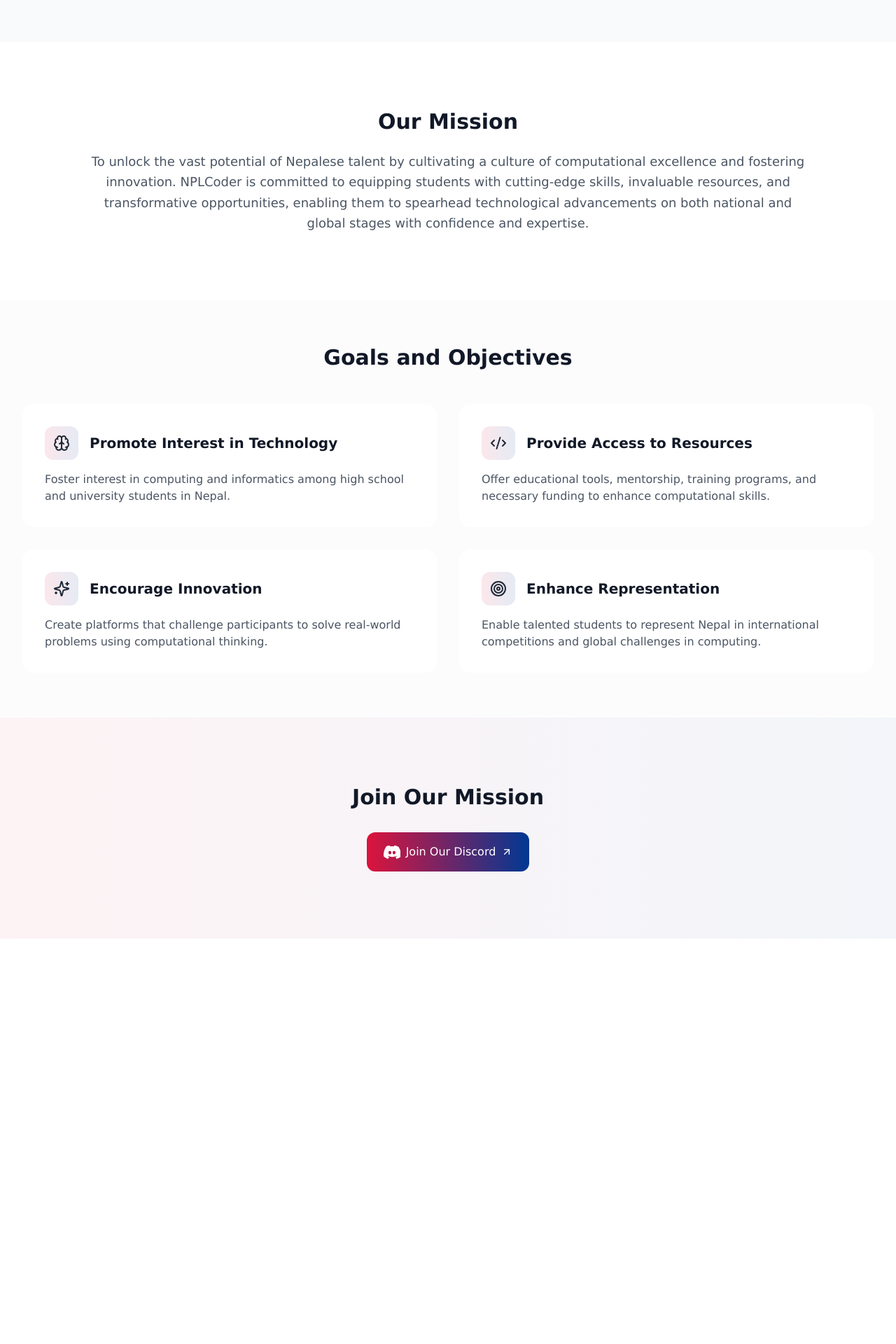
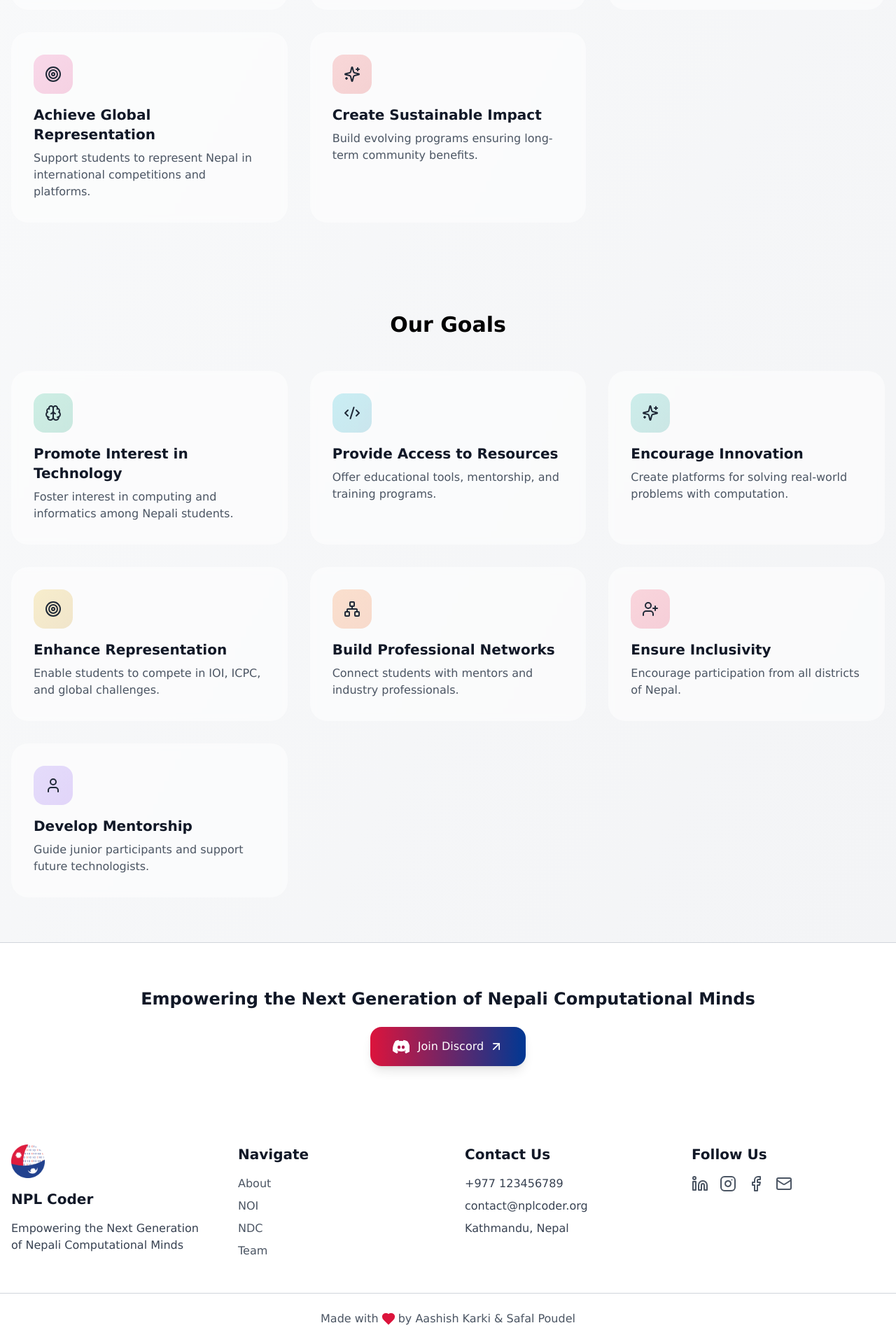
Before and after one commit to npl-coder/nplcoder, a Next.js app: page /about in a window 1280 px wide. Shown: the part 1040-2960 px from the top of the page at 70% size. Before the commit the page ends 2381 px from the top, so only its background shows below. Built offline with nearby package versions, Linux system fonts and the light colour scheme.

Commit message:
added footer, fixed button and events

```diff
--- a/app/about/page.jsx
+++ b/app/about/page.jsx
@@ -1,159 +1,175 @@
 import React from 'react';
-import { ArrowUpRight, Target, Rocket, Users, Globe, Brain, Code2, Sparkles } from 'lucide-react';
-import Register from '@/components/Register';
+import { ArrowUpRight, Target, Rocket, Users, Globe, Brain, Code2, Sparkles, Network, UserPlus, User } from 'lucide-react';
 
 const AboutUs = () => {
-  return (
-<main className="min-h-screen bg-white dark:bg-gradient-to-br dark:from-[#0d0f15] dark:via-[#2C3043] dark:to-[#1a1d2c]">
-<section className="relative overflow-hidden mx-auto px-4 lg:px-8 pt-12 lg:pt-20">
-
-        <div className="max-w-7xl mx-auto px-4 sm:px-6 lg:px-8 pt-20 pb-16">
-          <div className="text-center">
-            <h1 className="text-3xl md:text-5xl font-bold text-gray-900 dark:text-white tracking-tight">
-              <span className="block mt-2 bg-gradient-to-r from-[#DC143C] to-[#003893] bg-clip-text text-transparent">
-                <img src='./images/NPLCoder.png' className="w-16 h-16 inline-block -mt-2 mr-2">
-                </img>
-                NPLCoder
-              </span>
-            </h1>
-          </div>
-        </div>
-      </section>
-
-      <section className="py-24 bg-gray-50 dark:bg-transparent">
-        <div className="max-w-7xl mx-auto px-4">
-          <div className="grid lg:grid-cols-2 gap-16 items-center">
-            <div>
-              <h2 className="text-3xl font-bold text-gray-900 dark:text-white mb-6">Our Vision</h2>
-              <p className="text-gray-600 dark:text-gray-300 text-lg mb-8">
-                We envision a future where every student in Nepal, irrespective of their background or location, has equal access to high-quality technology education.
-              </p>
-              <div className="grid gap-6">
-                {[
+  const values = [
     {
       icon: <Globe className="w-6 h-6" />,
       title: "Bridge the Educational Divide",
-                    description: "Make coding and technological learning resources available to students in both urban and rural areas."
+      description: "Make coding and technological learning resources available to students in both urban and rural areas.",
+      color: "from-blue-500/20 to-blue-600/20"
     },
     {
       icon: <Users className="w-6 h-6" />,
       title: "Empower the Youth",
-                    description: "Equip students with the skills and confidence needed to excel in the global tech landscape."
+      description: "Equip students with the skills and confidence needed to excel in the global tech landscape.",
+      color: "from-indigo-500/20 to-indigo-600/20"
     },
     {
       icon: <Rocket className="w-6 h-6" />,
       title: "Drive National Growth",
-                    description: "Contribute to the development of Nepal as a hub for technological innovation."
+      description: "Contribute to Nepal's development as a hub for technological innovation.",
+      color: "from-purple-500/20 to-purple-600/20"
+    },
+    {
+      icon: <Target className="w-6 h-6" />,
+      title: "Achieve Global Representation",
+      description: "Support students to represent Nepal in international competitions and platforms.",
+      color: "from-pink-500/20 to-pink-600/20"
+    },
+    {
+      icon: <Sparkles className="w-6 h-6" />,
+      title: "Create Sustainable Impact",
+      description: "Build evolving programs ensuring long-term community benefits.",
+      color: "from-red-500/20 to-red-600/20"
     }
-                ].map((item, idx) => (
-                  <div key={idx} className="flex gap-4 p-6 bg-white dark:bg-white/5 rounded-2xl hover:shadow-lg transition-all">
-                    <div className="w-12 h-12 rounded-xl bg-gradient-to-r from-[#DC143C]/10 to-[#003893]/10 flex items-center justify-center text-gray-800 dark:text-white">
+  ];
+
+  const goals = [
+    {
+      icon: <Brain className="w-6 h-6" />,
+      title: "Promote Interest in Technology",
+      description: "Foster interest in computing and informatics among Nepali students.",
+      color: "from-emerald-500/20 to-emerald-600/20"
+    },
+    {
+      icon: <Code2 className="w-6 h-6" />,
+      title: "Provide Access to Resources",
+      description: "Offer educational tools, mentorship, and training programs.",
+      color: "from-cyan-500/20 to-cyan-600/20"
+    },
+    {
+      icon: <Sparkles className="w-6 h-6" />,
+      title: "Encourage Innovation",
+      description: "Create platforms for solving real-world problems with computation.",
+      color: "from-teal-500/20 to-teal-600/20"
+    },
+    {
+      icon: <Target className="w-6 h-6" />,
+      title: "Enhance Representation",
+      description: "Enable students to compete in IOI, ICPC, and global challenges.",
+      color: "from-yellow-500/20 to-yellow-600/20"
+    },
+    {
+      icon: <Network className="w-6 h-6" />,
+      title: "Build Professional Networks",
+      description: "Connect students with mentors and industry professionals.",
+      color: "from-orange-500/20 to-orange-600/20"
+    },
+    {
+      icon: <UserPlus className="w-6 h-6" />,
+      title: "Ensure Inclusivity",
+      description: "Encourage participation from all districts of Nepal.",
+      color: "from-rose-500/20 to-rose-600/20"
+    },
+    {
+      icon: <User className="w-6 h-6" />,
+      title: "Develop Mentorship",
+      description: "Guide junior participants and support future technologists.",
+      color: "from-violet-500/20 to-violet-600/20"
+    }
+  ];
+
+  return (
+    <main className="min-h-screen bg-gradient-to-br from-gray-50 to-gray-100 dark:from-[#0d0f15] dark:via-[#2C3043] dark:to-[#1a1d2c]">
+<section className="relative overflow-hidden mx-auto lg:px-8 pt-24 lg:pt-[220px]">
+  <div className="max-w-7xl mx-auto px-4">
+    <div className="grid grid-cols-1 lg:grid-cols-2 gap-8 items-center">
+      <div className="relative group flex justify-center lg:justify-start">
+        <div className="relative z-10 rounded-3xl overflow-hidden">
+          <img
+            src="./images/NPLCoder.png"
+            alt="About NPLCoder"
+            className="w-48 h-48 lg:w-64 lg:h-64 object-cover transform group-hover:scale-105 transition-transform duration-500"
+          />
+        </div>
+        <div className="absolute -inset-4 bg-gradient-to-r from-[#DC143C]/20 to-[#003893]/20 rounded-3xl blur-lg group-hover:blur-xl transition-all duration-500 -z-10" />
+      </div>
+
+      <div className="space-y-6 text-center lg:text-left">
+        <h2 className="text-3xl font-bold text-black dark:text-white">
+          About NPLCoder
+        </h2>
+        <div className="space-y-4 text-gray-600 dark:text-gray-300">
+          <p className="text-lg leading-relaxed">
+            NPLCoder is dedicated to fostering technological innovation and excellence among Nepalese students. We believe in the power of education to transform lives and communities.
+          </p>
+          <p className="text-lg leading-relaxed">
+            Our platform serves as a bridge between talented students and the resources they need to excel in the global tech landscape. Through mentorship, training, and hands-on experience, we're building the next generation of tech leaders.
+          </p>
+          <p className="text-lg leading-relaxed">
+            By focusing on both urban and rural areas, we ensure that opportunities in technology education are accessible to all students across Nepal, regardless of their background or location.
+          </p>
+        </div>
+      </div>
+    </div>
+  </div>
+</section>
+      <section className="py-16">
+        <div className="max-w-7xl mx-auto px-4">
+          <h2 className="text-3xl font-bold text-center mb-12 text-black dark:text-white bg-clip-text text-transparent">
+            Our Values
+          </h2>
+          <div className="grid md:grid-cols-2 lg:grid-cols-3 gap-8">
+            {values.map((item, idx) => (
+              <div
+                key={idx}
+                className="group relative p-8 rounded-3xl bg-white/50 dark:bg-white/5 backdrop-blur-sm hover:shadow-xl transition-all duration-300 hover:-translate-y-1"
+              >
+                <div className={`w-14 h-14 rounded-2xl bg-gradient-to-br ${item.color} flex items-center justify-center text-gray-800 dark:text-white mb-4 group-hover:scale-110 transition-transform duration-300`}>
                   {item.icon}
                 </div>
-                    <div>
                 <h3 className="text-xl font-semibold text-gray-900 dark:text-white mb-2">
                   {item.title}
                 </h3>
                 <p className="text-gray-600 dark:text-gray-300">
                   {item.description}
                 </p>
-                    </div>
-                  </div>
-                ))}
-              </div>
-            </div>
-            <div className="grid grid-cols-2 gap-4">
-              <img src="./images/code-grid1.png" alt="Students coding" className="rounded-2xl shadow-lg w-full h-full object-cover" />
-              <img src="./images/code-grid2.png" alt="Tech workshop" className="rounded-2xl shadow-lg w-full h-full object-cover mt-8" />
-              <img src="./images/code-grid2.png" alt="Rural education" className="rounded-2xl shadow-lg w-full h-full object-cover" />
-              <img src="./images/code-grid1.png" alt="Innovation hub" className="rounded-2xl shadow-lg w-full h-full object-cover mt-8" />
-            </div>
-          </div>
-        </div>
-      </section>
-
-      <section className="relative py-24">
-        <div className="relative max-w-7xl mx-auto px-4">
-          <div className="max-w-5xl mx-auto text-center">
-            <h2 className="text-3xl font-bold text-gray-900 dark:text-white mb-6">Our Mission</h2>
-            <p className="text-lg text-gray-600 dark:text-gray-300 leading-relaxed">
-              To unlock the vast potential of Nepalese talent by cultivating a culture of computational excellence and fostering innovation. NPLCoder is committed to equipping students with cutting-edge skills, invaluable resources, and transformative opportunities, enabling them to spearhead technological advancements on both national and global stages with confidence and expertise.
-            </p>
-          </div>
-        </div>
-      </section>
-
-      <section className="py-16 bg-gray-50/50 dark:bg-gray-900/20">
-        <div className="max-w-7xl mx-auto px-4 sm:px-6 lg:px-8">
-          <h2 className="text-3xl font-bold text-gray-900 dark:text-white text-center mb-12">Goals and Objectives</h2>
-
-          <div className="grid md:grid-cols-2 gap-8">
-            {[
-              {
-                icon: <Brain />,
-                title: "Promote Interest in Technology",
-                description: "Foster interest in computing and informatics among high school and university students in Nepal."
-              },
-              {
-                icon: <Code2 />,
-                title: "Provide Access to Resources",
-                description: "Offer educational tools, mentorship, training programs, and necessary funding to enhance computational skills."
-              },
-              {
-                icon: <Sparkles />,
-                title: "Encourage Innovation",
-                description: "Create platforms that challenge participants to solve real-world problems using computational thinking."
-              },
-              {
-                icon: <Target />,
-                title: "Enhance Representation",
-                description: "Enable talented students to represent Nepal in international competitions and global challenges in computing."
-              }
-            ].map((goal, idx) => (
-              <div key={idx} className="rounded-2xl bg-white dark:bg-white/5 p-8">
-                <div className="flex items-center gap-4 mb-4">
-                  <div className="w-12 h-12 rounded-xl bg-gradient-to-r from-[#DC143C]/10 to-[#003893]/10 flex items-center justify-center text-gray-800 dark:text-white">
-                    {goal.icon}
-                  </div>
-                  <h3 className="text-xl font-semibold text-gray-900 dark:text-white">
-                    {goal.title}
-                  </h3>
-                </div>
-                <p className="text-gray-600 dark:text-gray-300">
-                  {goal.description}
-                </p>
+                <div className="absolute inset-0 rounded-3xl bg-gradient-to-r from-[#DC143C]/0 to-[#003893]/0 group-hover:from-[#DC143C]/5 group-hover:to-[#003893]/5 transition-all duration-300" />
               </div>
             ))}
           </div>
         </div>
       </section>
 
-      <section className="py-24 relative overflow-hidden">
-        <div className="absolute inset-0 bg-gradient-to-r from-[#DC143C]/5 to-[#003893]/5" />
-        <div className="max-w-7xl mx-auto px-4 relative">
-          <div className="text-center">
-            <h2 className="text-3xl font-bold text-gray-900 dark:text-white mb-8">
-              Join Our Mission
+      <section className="py-16 ">
+        <div className="max-w-7xl mx-auto px-4">
+          <h2 className="text-3xl font-bold text-center mb-12 text-black dark:text-white">
+            Our Goals
           </h2>
-            <div className="flex flex-col sm:flex-row gap-4 justify-center">
-              <a href='https://discord.com/invite/kJrvdhmzVd' target='_blank' rel='noreferrer'>
-                <button className="inline-flex hover:scale-105 transition-all items-center justify-center px-6 py-4 rounded-xl text-white bg-gradient-to-r from-[#DC143C] to-[#003893] font-medium">
-                  <svg width="24" height="24" viewBox="0 0 24 24" fill="none" xmlns="http://www.w3.org/2000/svg">
-                    <path
-                      fillRule="evenodd"
-                      clipRule="evenodd"
-                      d="M20.317 4.369a19.791 19.791 0 0 0-4.884-1.528.075.075 0 0 0-.079.037c-.211.375-.447.864-.608 1.25-1.844-.276-3.68-.276-5.486 0-.162-.4-.41-.875-.625-1.25a.075.075 0 0 0-.079-.037A19.736 19.736 0 0 0 3.68 4.369a.07.07 0 0 0-.032.027C.533 9.174-.319 13.874.098 18.511a.081.081 0 0 0 .031.052A19.933 19.933 0 0 0 6.184 21.95a.076.076 0 0 0 .082-.027c.631-.86 1.18-1.767 1.641-2.695a.076.076 0 0 0-.041-.104 13.06 13.06 0 0 1-1.884-.905.076.076 0 0 1-.008-.125c.126-.094.252-.193.373-.295a.075.075 0 0 1 .077-.01c3.952 1.803 8.228 1.803 12.11 0a.075.075 0 0 1 .078.009c.12.102.247.201.374.295a.076.076 0 0 1-.007.125c-.597.35-1.244.657-1.887.905a.076.076 0 0 0-.04.104c.483.928 1.033 1.835 1.641 2.695a.076.076 0 0 0 .082.027 19.89 19.89 0 0 0 6.055-2.908.077.077 0 0 0 .031-.052c.5-5.14-.823-9.795-3.55-14.115a.075.075 0 0 0-.031-.026ZM9.02 15.403c-1.182 0-2.157-1.089-2.157-2.423 0-1.334.946-2.423 2.157-2.423 1.223 0 2.186 1.102 2.157 2.423 0 1.334-.946 2.423-2.157 2.423Zm5.958 0c-1.182 0-2.157-1.089-2.157-2.423 0-1.334.946-2.423 2.157-2.423 1.223 0 2.186 1.102 2.157 2.423 0 1.334-.946 2.423-2.157 2.423Z"
-                      fill="currentColor"
-                    />
-                  </svg>
-                  <p className='pl-2'>Join Our Discord</p>
-                  <ArrowUpRight className="ml-2 w-4 h-4" />
-                </button>
-              </a>
+          <div className="grid md:grid-cols-2 lg:grid-cols-3 gap-8">
+            {goals.map((item, idx) => (
+              <div
+                key={idx}
+                className="group relative p-8 rounded-3xl bg-white/50 dark:bg-white/5 backdrop-blur-sm hover:shadow-xl transition-all duration-300 hover:-translate-y-1"
+              >
+                <div className={`w-14 h-14 rounded-2xl bg-gradient-to-br ${item.color} flex items-center justify-center text-gray-800 dark:text-white mb-4 group-hover:scale-110 transition-transform duration-300`}>
+                  {item.icon}
                 </div>
+                <h3 className="text-xl font-semibold text-gray-900 dark:text-white mb-2">
+                  {item.title}
+                </h3>
+                <p className="text-gray-600 dark:text-gray-300">
+                  {item.description}
+                </p>
+                <div className="absolute inset-0 rounded-3xl bg-gradient-to-r from-[#DC143C]/0 to-[#003893]/0 group-hover:from-[#DC143C]/5 group-hover:to-[#003893]/5 transition-all duration-300" />
+              </div>
+            ))}
           </div>
         </div>
       </section>
+
+
     </main>
   );
 };
--- a/app/layout.tsx
+++ b/app/layout.tsx
@@ -2,7 +2,7 @@ import type { Metadata } from "next";
 import "./globals.css";
 import { ThemeProvider } from "@/components/theme-provider";
 import Nav from "@/components/Nav";
-
+import Footer from "@/components/Footer";
 
 export const metadata: Metadata = {
   title: "NPLCoder",
@@ -14,7 +14,10 @@ export default function RootLayout({ children }: { children: React.ReactNode })
       <body className="font-verdana antialiased">
         <ThemeProvider>
         <Nav/>
-        {children}</ThemeProvider>
+        {children}
+
+
+        <Footer/></ThemeProvider>
 
       </body>
     </html>
--- /dev/null
+++ b/components/Footer.jsx
@@ -0,0 +1,139 @@
+import React from 'react';
+import Link from 'next/link';
+import Image from 'next/image';
+import { Linkedin,Heart, Instagram, Facebook, ArrowUpRight, Mail } from 'lucide-react';
+
+const SocialIcon = ({ icon: Icon, href = "#", className = "" }) => (
+  <Link
+    href={href}
+    target="_blank"
+    rel="noopener noreferrer"
+    className={`text-gray-600 dark:text-gray-300 hover:text-black dark:hover:text-white transition-colors ${className}`}
+  >
+    <Icon className="w-6 h-6" />
+  </Link>
+);
+
+const socialIcons = [
+  { icon: Linkedin, platform: 'https://www.linkedin.com/company/nplcoder/' },
+  { icon: Instagram, platform: 'https://www.instagram.com/nplcoder/' },
+  { icon: Facebook, platform: 'https://www.facebook.com/nplcoder/' },
+  { icon: Mail, platform: 'mailto:hello@incubatenepal.com' }
+];
+
+const quickLinks = [
+  { href: "/about", text: "About" },
+  { href: "/noi", text: "NOI" },
+  { href: "/ndc", text: "NDC" },
+  { href: "/team", text: "Team" }
+];
+
+const contactInfo = [
+  "+977 123456789",
+  "contact@nplcoder.org",
+  "Kathmandu, Nepal"
+];
+
+const Footer = () => {
+  return (
+    <footer className="relative border-t border-gray-300 dark:border-gray-800 bg-white dark:bg-[#24293d] text-gray-800 dark:text-gray-300">
+      <div className="absolute inset-0 w-full h-full">
+        <div className="absolute inset-0 bg-white dark:bg-[#24293d]" />
+      </div>
+
+      <div className="relative">
+        <section className="py-16">
+          <div className="max-w-7xl mx-auto px-4">
+            <div className="flex flex-col justify-center items-center text-center">
+              <h1 className="text-2xl font-semibold mb-6 text-gray-900 dark:text-white">
+                Empowering the Next Generation of Nepali Computational Minds
+              </h1>
+
+              <a
+                href='https://discord.com/invite/kJrvdhmzVd'
+                target='_blank'
+                rel='noreferrer'
+                className="group"
+              >
+                <button className="inline-flex items-center justify-center px-8 py-4 rounded-2xl text-white bg-gradient-to-r from-[#DC143C] to-[#003893] font-medium shadow-lg hover:shadow-xl transition-all duration-300 hover:-translate-y-1">
+                  <svg width="24" height="24" viewBox="0 0 24 24" fill="none" xmlns="http://www.w3.org/2000/svg">
+                  <path
+                      fillRule="evenodd"
+                      clipRule="evenodd"
+                      d="M20.317 4.369a19.791 19.791 0 0 0-4.884-1.528.075.075 0 0 0-.079.037c-.211.375-.447.864-.608 1.25-1.844-.276-3.68-.276-5.486 0-.162-.4-.41-.875-.625-1.25a.075.075 0 0 0-.079-.037A19.736 19.736 0 0 0 3.68 4.369a.07.07 0 0 0-.032.027C.533 9.174-.319 13.874.098 18.511a.081.081 0 0 0 .031.052A19.933 19.933 0 0 0 6.184 21.95a.076.076 0 0 0 .082-.027c.631-.86 1.18-1.767 1.641-2.695a.076.076 0 0 0-.041-.104 13.06 13.06 0 0 1-1.884-.905.076.076 0 0 1-.008-.125c.126-.094.252-.193.373-.295a.075.075 0 0 1 .077-.01c3.952 1.803 8.228 1.803 12.11 0a.075.075 0 0 1 .078.009c.12.102.247.201.374.295a.076.076 0 0 1-.007.125c-.597.35-1.244.657-1.887.905a.076.076 0 0 0-.04.104c.483.928 1.033 1.835 1.641 2.695a.076.076 0 0 0 .082.027 19.89 19.89 0 0 0 6.055-2.908.077.077 0 0 0 .031-.052c.5-5.14-.823-9.795-3.55-14.115a.075.075 0 0 0-.031-.026ZM9.02 15.403c-1.182 0-2.157-1.089-2.157-2.423 0-1.334.946-2.423 2.157-2.423 1.223 0 2.186 1.102 2.157 2.423 0 1.334-.946 2.423-2.157 2.423Zm5.958 0c-1.182 0-2.157-1.089-2.157-2.423 0-1.334.946-2.423 2.157-2.423 1.223 0 2.186 1.102 2.157 2.423 0 1.334-.946 2.423-2.157 2.423Z"
+                      fill="currentColor"
+                    />
+                  </svg>
+                  <p className='pl-3 group-hover:pl-4 transition-all duration-300'>Join Discord </p>
+                  <ArrowUpRight className="ml-2 w-5 h-5 group-hover:ml-3 transition-all duration-300" />
+                </button>
+              </a>
+            </div>
+          </div>
+        </section>
+
+        <div className="container mx-auto px-4 py-12">
+          <div className="grid grid-cols-1 md:grid-cols-2 lg:grid-cols-4 gap-12">
+            <div className="space-y-4">
+              <Image
+                src="/images/NPLCoder.png"
+                alt="NPL Coder Logo"
+                width={48}
+                height={48}
+                className="object-cover"
+              />
+              <h3 className="text-xl font-bold text-gray-900 dark:text-white">NPL Coder</h3>
+              <p className="text-gray-700 dark:text-gray-300">
+                Empowering the Next Generation of Nepali Computational Minds
+              </p>
+            </div>
+
+            <div>
+              <h4 className="text-xl font-bold mb-4 text-gray-900 dark:text-white">Navigate</h4>
+              <ul className="space-y-2">
+                {quickLinks.map(({ href, text }) => (
+                  <li key={text}>
+                    <Link href={href} className="text-gray-600 dark:text-gray-300 hover:text-black dark:hover:text-white transition-colors">
+                      {text}
+                    </Link>
+                  </li>
+                ))}
+              </ul>
+            </div>
+
+            <div>
+              <h4 className="text-xl font-bold mb-4 text-gray-900 dark:text-white">Contact Us</h4>
+              <ul className="space-y-2">
+                {contactInfo.map((info) => (
+                  <li key={info} className="text-gray-700 dark:text-gray-300">{info}</li>
+                ))}
+              </ul>
+            </div>
+
+            <div>
+              <h4 className="text-xl font-bold mb-4 text-gray-900 dark:text-white">Follow Us</h4>
+              <div className="flex gap-4">
+                {socialIcons.map(({ icon: Icon, platform }) => (
+                  <SocialIcon key={platform} icon={Icon} href={platform} />
+                ))}
+              </div>
+            </div>
+          </div>
+        </div>
+
+        <div className="border-t border-gray-300 dark:border-gray-800">
+  <div className="container mx-auto px-4 py-6 text-center flex items-center justify-center">
+    <p className="text-gray-600 dark:text-gray-300">
+      Made with
+      <Heart className="w-5 h-5 text-[#DC143C] fill-current inline-block mx-1" />
+      by Aashish Karki & Safal Poudel
+    </p>
+  </div>
+</div>
+
+      </div>
+    </footer>
+  );
+};
+
+export default Footer;
--- a/components/Initiatives.jsx
+++ b/components/Initiatives.jsx
@@ -1,3 +1,4 @@
+"use client"
 import React, { useState } from 'react';
 import { AnimatePresence } from 'framer-motion';
 import {initiatives} from '@/data/initiatives.js';
@@ -7,10 +8,10 @@ const events= initiatives;
 const Initiatives = () => {
   const [selectedEvent, setSelectedEvent] = useState(null);
   return (
-    <div className="min-h-screen pt-8 lg:pt-32">
+    <div className="lg:pb-32 pb-8 pt-8 lg:pt-32">
       <div className="container mx-auto px-4">
         <h1 className="text-xl md:text-3xl font-bold text-center mb-12 text-gray-900 dark:text-white">
-Our Initiatives        </h1>
+Our Events        </h1>
 <div className="grid grid-cols-1 md:grid-cols-2 lg:grid-cols-3 gap-8 justify-center">
   {events.map(event => (
     <div key={event.id} className="flex">
```
Also changed, not shown: app/events/page.tsx (added, +15 -0 lines), components/Hero.jsx (+7 -4 lines). Lines whose indentation alone changed are shown as unchanged.
